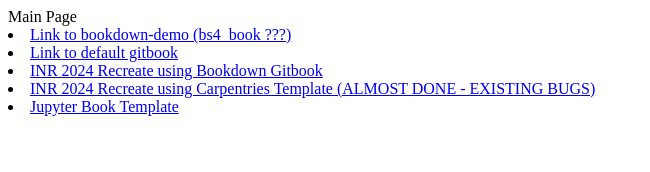
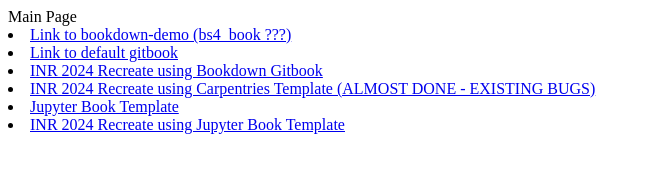
Before and after one commit to cbw-dev/cbw-dev.github.io, a plain HTML site: page index.html in a window 1280 px wide. Shown: the whole page, without its empty margins (0-650 px from the left). Drawn offline with Linux system fonts and the light colour scheme.

Commit message:
Adding INR-Recreate-2024-JB link

```diff
--- a/index.html
+++ b/index.html
@@ -5,3 +5,4 @@
 <li> <a href="https://cbw-dev.github.io/INR-2024-Recreate/">INR 2024 Recreate using Bookdown Gitbook</a></li>
 <li> <a href="https://cbw-dev.github.io/INR_2024_Recreate_Carpentries/">INR 2024 Recreate using Carpentries Template (ALMOST DONE - EXISTING BUGS)</a></li>
 <li> <a href="https://cbw-dev.github.io/jb-intro-test-book/intro.html">Jupyter Book Template</a></li>
+<li> <a href="https://cbw-dev.github.io/INR-2024-Recreate-JB/intro.html">INR 2024 Recreate using Jupyter Book Template</a></li>
```
